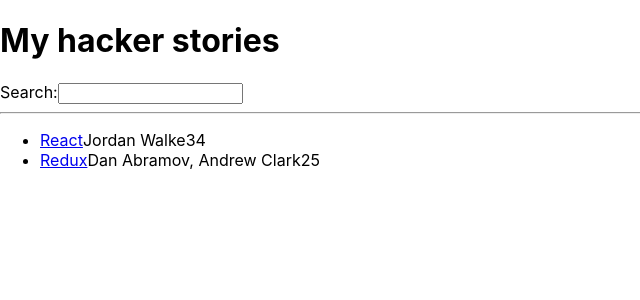
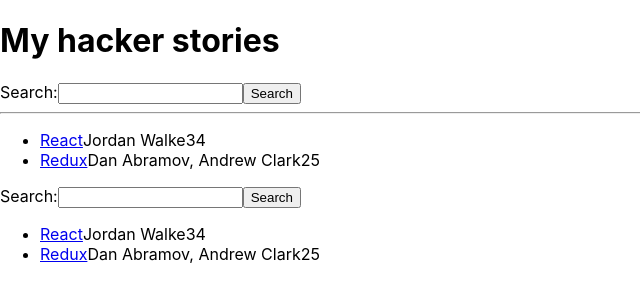
Before and after one commit to removgeorgi/react-practice, a React (Create React App) app: page / in a window 1280 px wide. Shown: the top 300 px of the page, without its empty margins (0-640 px from the left). Built offline with nearby package versions, Linux system fonts and the light colour scheme.

Commit message:
changed function declarations

```diff
--- a/src/App.js
+++ b/src/App.js
@@ -1,4 +1,6 @@
 import './App.css';
+import * as React from 'react';
+import ReactDOM from 'react-dom';
 
 const list = [
   {
@@ -19,17 +21,25 @@
   },
 ];
 
-function App() {
-  return(
+const App = () => (
     <div>
       <h1>My hacker stories</h1>
 
-      <label htmlFor="search">Search:</label>
-      <input id="search" type="text" />
+    <Search />
+      <hr />
 
-      <hr />
-      <ul>
-        {list.map(function(item){
+      <List />
+
+      <Search />
+
+      <List />
+    </div>
+  );
+
+
+const List = () => (
+  <ul>
+          {list.map((item)=>{
           return (
           <li key={item.objectID}>
             <span>
@@ -42,7 +52,16 @@
           );
         })}
       </ul>
-    </div>
+);
+
+const Search = () => (
+  <div>
+    <label htmlFor="search">Search:</label>
+      <input id="search" type="text" />
+      <button id="search" type="text">Search</button>
+  </div>
   );
-};
+
+
+
 export default App;
```
